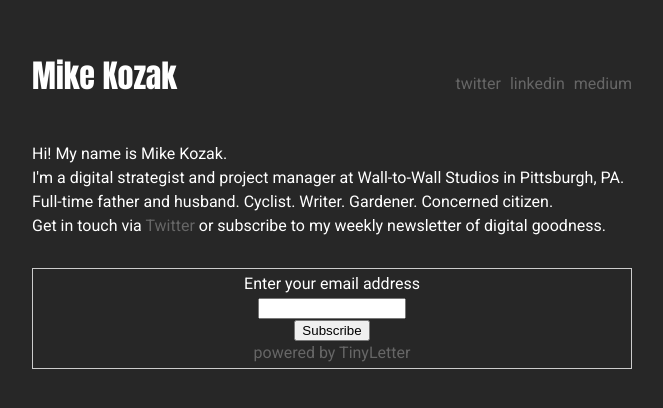
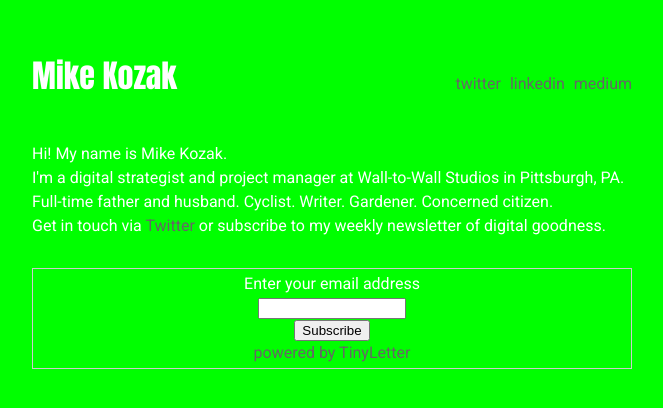
Before and after one commit to mwkozak/mwkozak.github.io, a Jekyll site: the page built from index.html, in a window 1280 px wide. Shown: the top 408 px of the page, without its empty margins (308-971 px from the left). Built offline with Jekyll 4.4.1, drawn with Linux system fonts in a browser that asks for light colours.

Commit message:
update fonts

```diff
--- a/_sass/_config.scss
+++ b/_sass/_config.scss
@@ -9,6 +9,7 @@
 $color-hire-green: #B6EFD4;
 $color-hire-blue: #A0CCDA;
 $color-hire-shadow: rgba(0, 0, 0, 0.2);
+$color-blue: #00ff00;
 
 // BREAKPOINTS
 $br: 600px;
--- a/assets/css/main.scss
+++ b/assets/css/main.scss
@@ -7,12 +7,13 @@
 
 body {
 	color: $color-white;
-	background: $color-black;
+	background: $color-blue;
 	font-family: 'Roboto';
 	font-size: 100%;
 	font-weight: 400;
 }
 h1 {
+	font-size: 2.5em;
 	margin-bottom: 5px;
 	font-family: 'Anton';
 }
```
